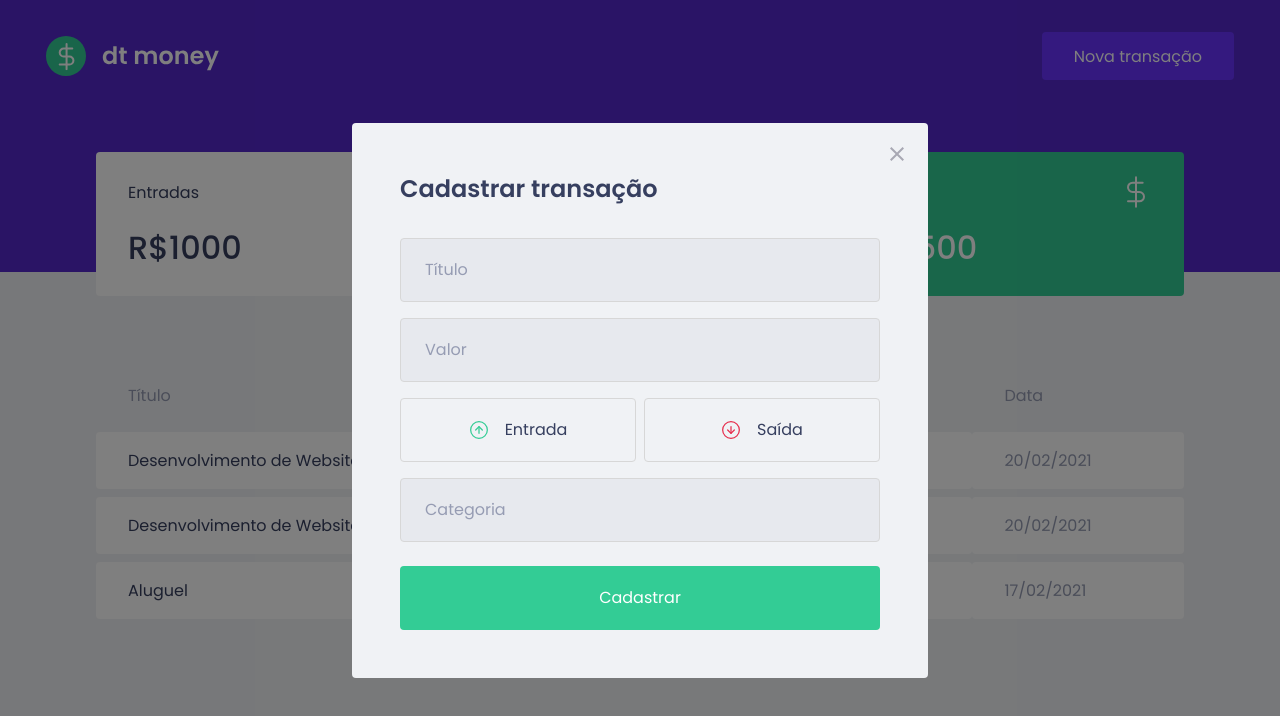
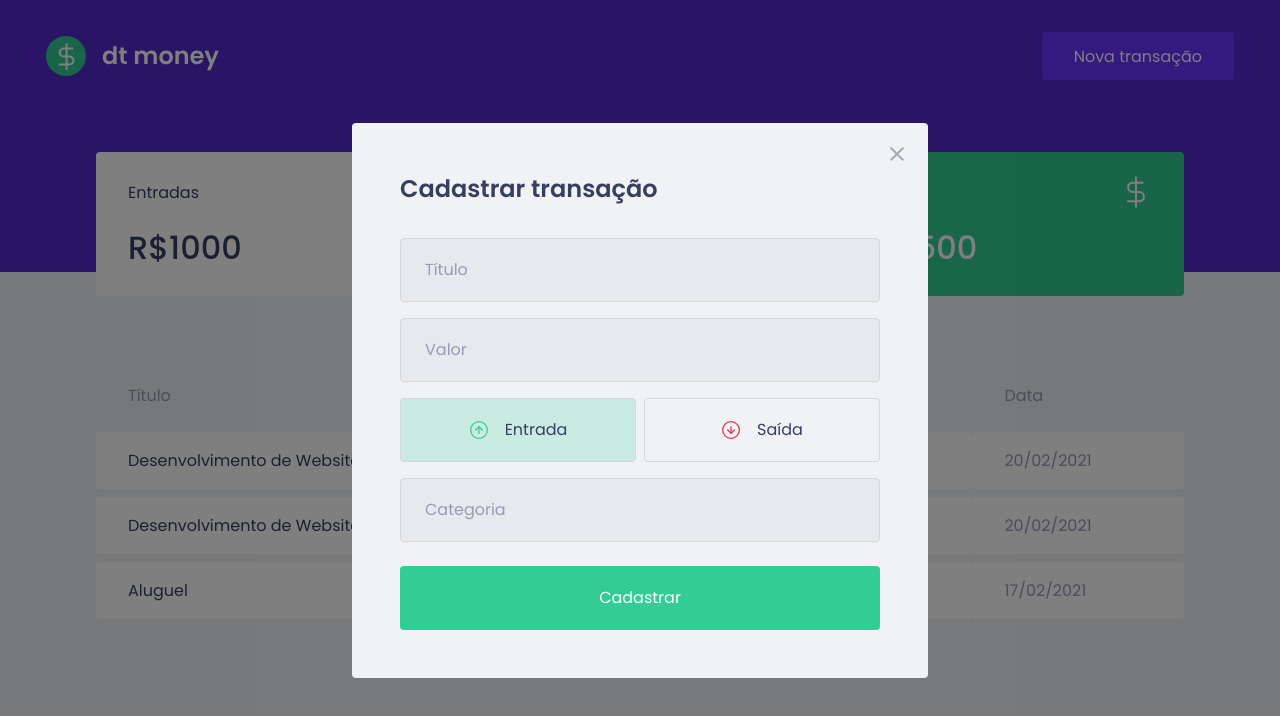
Before and after one commit to luccasbarros/dtMoney, a React (Create React App) app: page / in a window 1280 px wide. Both pictures are taken after a click on the button "Nova transação". Shown: the top 716 px of the page. Built offline with nearby package versions, Linux system fonts and the light colour scheme; no server answers; what miragejs would draw is missing.

Commit message:
style: color selector by click

```diff
--- a/src/components/NewTransactionModal/index.tsx
+++ b/src/components/NewTransactionModal/index.tsx
@@ -1,8 +1,9 @@
 import Modal from "react-modal";
-import { Container, TransactionTypeContainer } from "./styles";
-import closeImg from '../../assets/close.svg';
-import incomeImg from '../../assets/income.svg';
-import outcomeImg from '../../assets/outcome.svg';
+import { Container, TransactionTypeContainer, RadioBox } from "./styles";
+import closeImg from "../../assets/close.svg";
+import incomeImg from "../../assets/income.svg";
+import outcomeImg from "../../assets/outcome.svg";
+import { useState } from "react";
 
 interface NewTransactionModalProps {
   isOpen: boolean;
@@ -13,16 +14,21 @@
   isOpen,
   onRequestClose,
 }: NewTransactionModalProps) {
+  const [type, setType] = useState("deposit");
+
   return (
     <Modal
-    onRequestClose={onRequestClose}
-    isOpen={isOpen}
-    overlayClassName="react-modal-overlay"
-    className="react-modal-content"
+      onRequestClose={onRequestClose}
+      isOpen={isOpen}
+      overlayClassName="react-modal-overlay"
+      className="react-modal-content"
     >
-
-      <button type="button" onClick={onRequestClose} className="react-modal-close">
-        <img src={closeImg} alt="Fechar modal"/>
+      <button
+        type="button"
+        onClick={onRequestClose}
+        className="react-modal-close"
+      >
+        <img src={closeImg} alt="Fechar modal" />
       </button>
 
       <Container>
@@ -32,19 +38,33 @@
         <input type="number" placeholder="Valor" />
 
         <TransactionTypeContainer>
-          <button type='button'>
-            <img src={incomeImg} alt='Entrada'/>
+          <RadioBox
+            onClick={() => {
+              setType("deposit");
+            }}
+            type="button"
+            isActive={type === 'deposit'}
+            activeColor="green"
+          >
+            <img src={incomeImg} alt="Entrada" />
             <span>Entrada</span>
-          </button>
-          <button type='button'>
-            <img src={outcomeImg} alt='Saída'/>
+          </RadioBox>
+          <RadioBox
+            isActive={type === 'withdraw'}
+            activeColor="red"
+            onClick={() => {
+              setType("withdraw");
+            }}
+            type="button"
+          >
+            <img src={outcomeImg} alt="Saída" />
             <span>Saída</span>
-          </button>
+          </RadioBox>
         </TransactionTypeContainer>
 
         <input placeholder="Categoria" />
 
-        <button type="submit" >Cadastrar</button>
+        <button type="submit">Cadastrar</button>
       </Container>
     </Modal>
   );
--- a/src/components/NewTransactionModal/styles.ts
+++ b/src/components/NewTransactionModal/styles.ts
@@ -1,5 +1,5 @@
 import styled from 'styled-components';
-import {darken} from 'polished';
+import {darken, transparentize} from 'polished';
 export const Container = styled.form`
  h2 {
    color: var(--text-title);
@@ -48,16 +48,28 @@
   display: grid;
   grid-template-columns: 1fr 1fr;
   gap: 0.5rem;
+`;
 
-  button {
+interface RadioBoxProps {
+  isActive: boolean;
+  activeColor: 'green' | 'red';
+}
+
+const colors = {
+  green: '#33CC95',
+  red: '#E52E4D'
+}
+
+export const RadioBox = styled.button<RadioBoxProps>`
     height: 4rem;
     border: 1px solid #d7d7d7;
     border-radius: 0.25rem;
-    background: transparent;
+    background: ${(props) => props.isActive
+    ? transparentize(0.8, colors[props.activeColor])
+    : 'transparent'};
     display: flex;
     align-items: center;
     justify-content: center;
-
 
     &:hover {
       border-color: ${darken(0.1, '#d7d7d7')};
@@ -74,5 +86,4 @@
       font-size: 1rem;
       color: var(--text-title);
     }
-  }
 `
```
